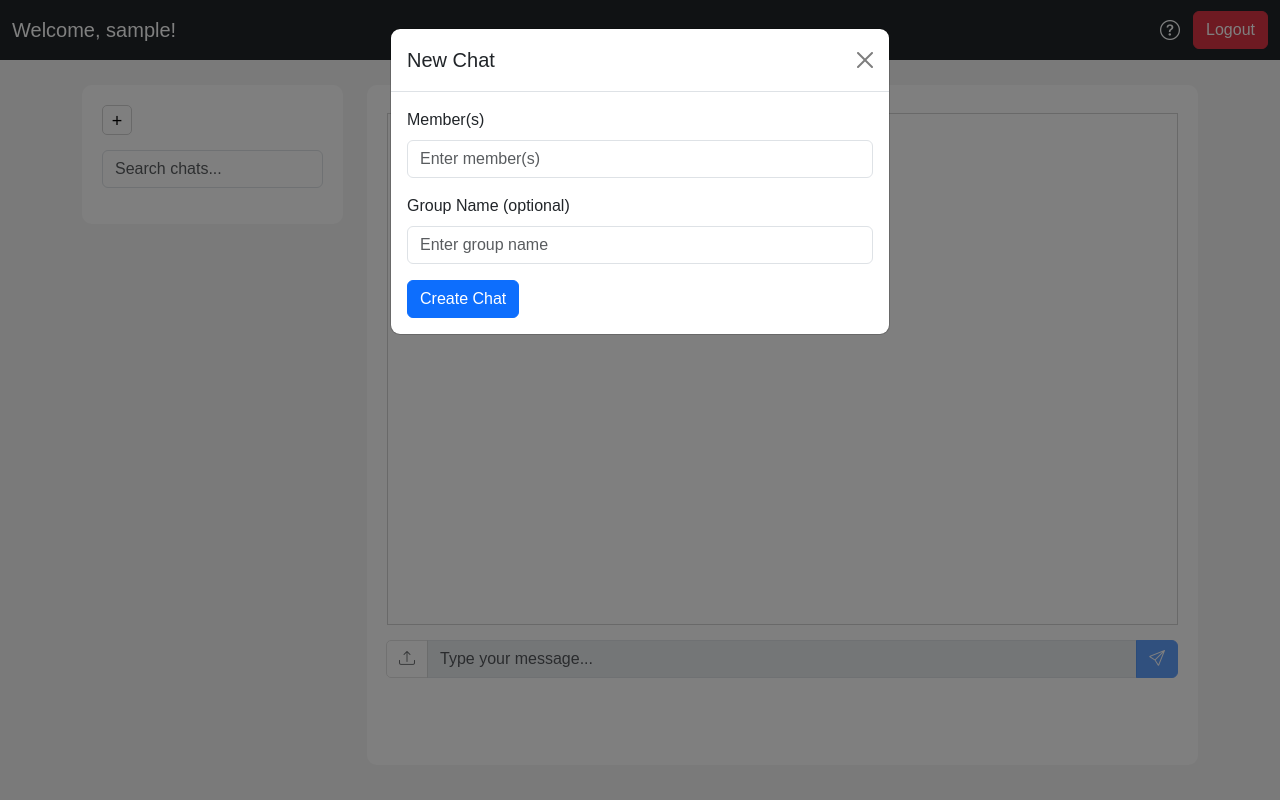
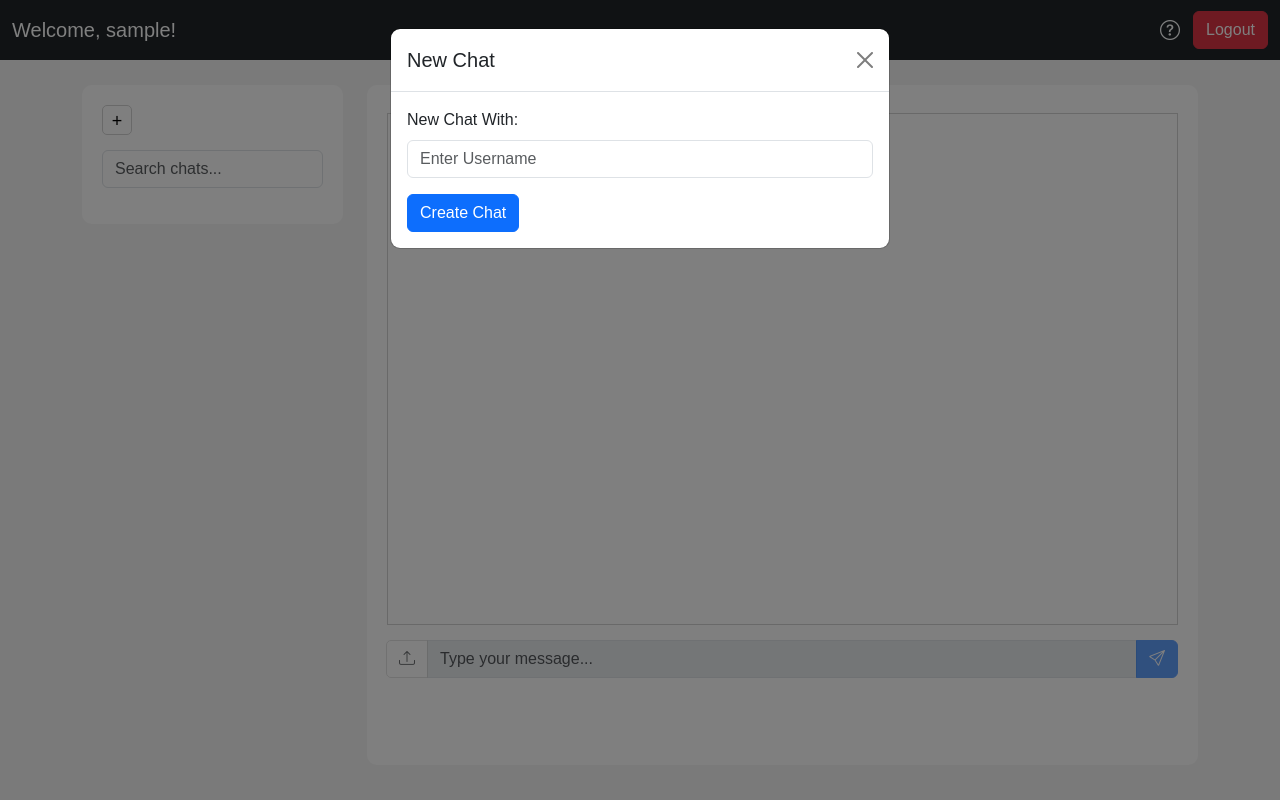
Before and after one commit to CelynChew/CITS3403, a Flask app: page /chatroom in a window 1280 px wide, after a click that opens the changed part. Run offline with Flask 3, Linux system fonts and the light colour scheme; the visitor is signed in with stand-in values (Sample User, id 1); data comes from the database, SQL or seed files in the repository; data that the repository does not hold is empty; some libraries are stand-ins or nearby versions.

Commit message:
removed option to name groups

```diff
--- a/app/static/js/chatroom.js
+++ b/app/static/js/chatroom.js
@@ -197,7 +197,6 @@ var newChatModal = document.getElementById('new-chat-form');
 function createChat() {
     // Get values from input fields and remove extra white spaces
     var members = membersInput.value.trim();
-    var groupName = groupNameInput.value.trim();
 
     // Exit the function if member field is empty
     if (members === "") {
@@ -205,13 +204,7 @@ function createChat() {
         return;
     }
 
-    var chatName;
-    // Construct the chat item string based on whether a group name is provided
-    if (groupName !== "") {
-        chatName = groupName; // Use group name only
-    } else {
-        chatName = members; // Use members only
-    }
+    var chatName = members;
 
     // Send a POST request to the Flask backend to create chat
     fetch(`/create_chat`, {
--- a/app/templates/chatroom.html
+++ b/app/templates/chatroom.html
@@ -93,13 +93,8 @@
 
                         <!-- input for members -->
                         <div class="mb-3">
-                            <label for="members-input" class="form-label">Member(s)</label>
-                            <input type="text" class="form-control" id="members-input" name="members" placeholder="Enter member(s)" required>
-                        </div>
-                        <!-- input for group name -->
-                        <div class="mb-3">
-                            <label for="group-name-input" class="form-label">Group Name (optional)</label>
-                            <input type="text" class="form-control" id="group-name-input" name="group-name" placeholder="Enter group name">
+                            <label for="members-input" class="form-label">New Chat With:</label>
+                            <input type="text" class="form-control" id="members-input" name="members" placeholder="Enter Username" required>
                         </div>
                         <button type="submit" class="btn btn-primary" onclick="createChat()">Create Chat</button>
                     </form>
```
